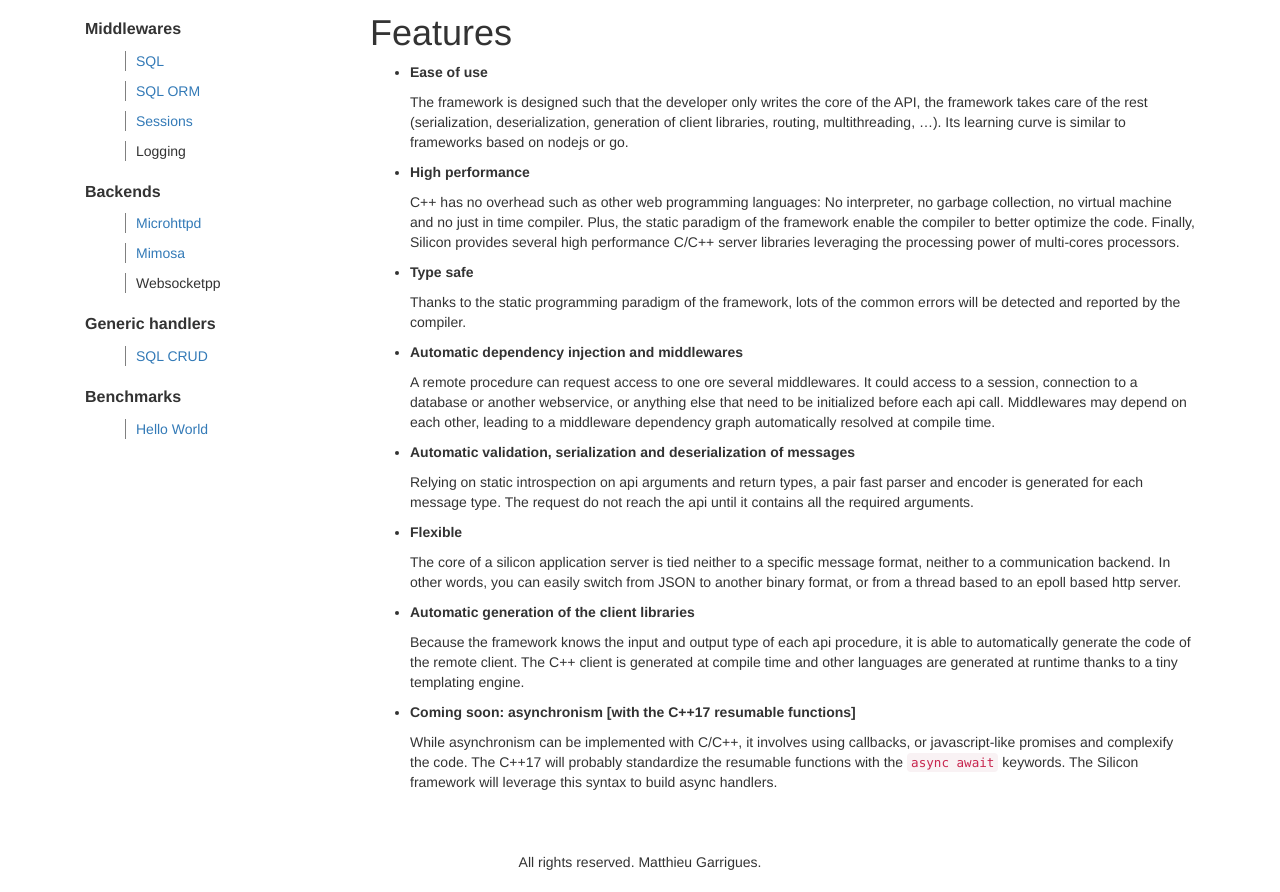
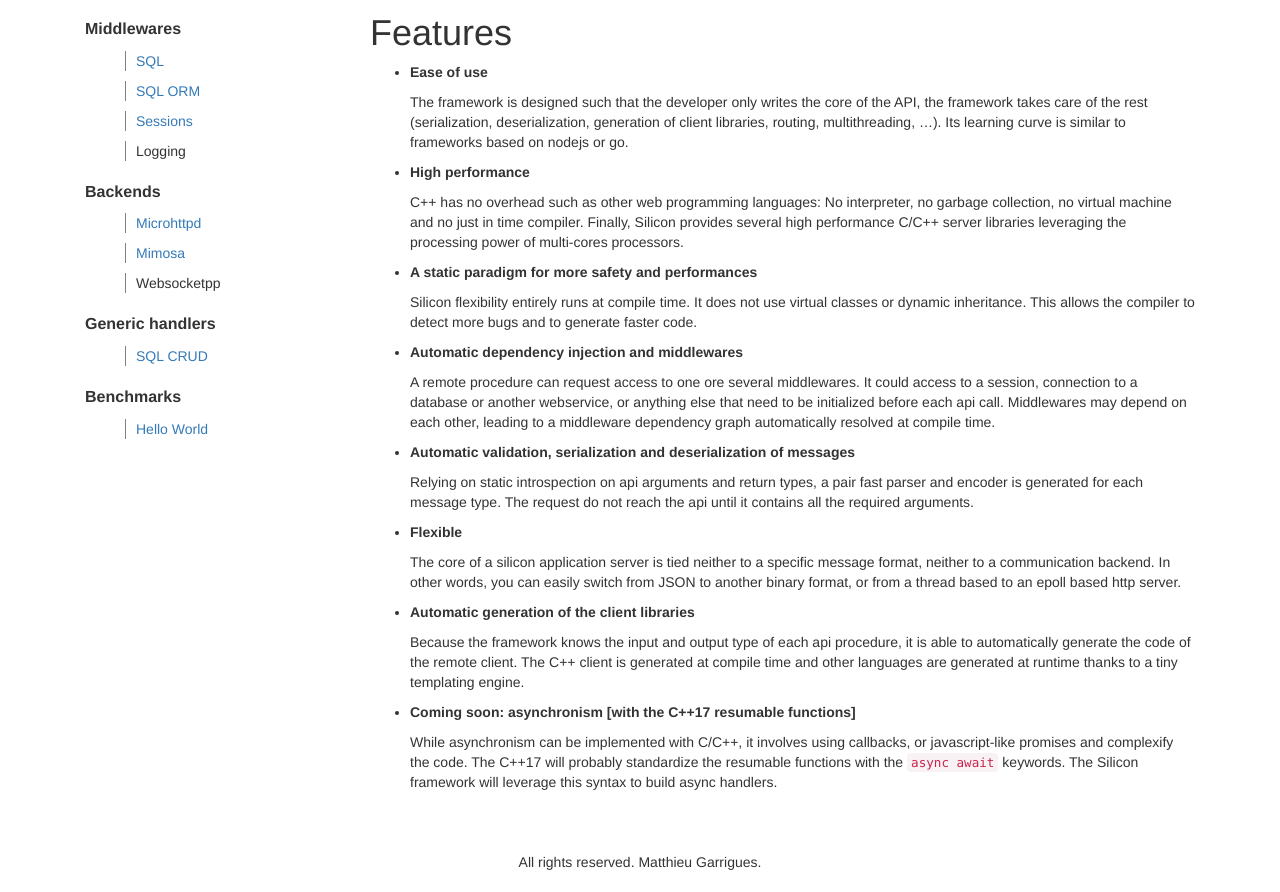
Before and after one commit to matt-42/silicon, a Jekyll site: the page built from _docs/0welcome.md, in a window 1280 px wide. Shown: the part 385-1277 px from the top of the page. Built offline with Jekyll 4.4.1, drawn with Linux system fonts in a browser that asks for light colours; nearby versions of some CDN libraries; Markdown is read by kramdown in place of the engine named in the settings.

Commit message:
Update intro and sql.

```diff
--- a/_docs/0welcome.md
+++ b/_docs/0welcome.md
@@ -42,16 +42,15 @@ Features
 
     C++ has no overhead such as other web programming languages: No
     interpreter, no garbage collection, no virtual machine and no just
-    in time compiler. Plus, the static paradigm of the framework
-    enable the compiler to better optimize the code. Finally, Silicon
-    provides several high performance C/C++ server libraries
-    leveraging the processing power of multi-cores processors.
+    in time compiler. Finally, Silicon provides several high
+    performance C/C++ server libraries leveraging the processing power
+    of multi-cores processors.
 
-  - __Type safe__
+  - __A static paradigm for more safety and performances__
 
-    Thanks to the static programming paradigm of the framework, lots
-    of the common errors will be detected and reported by the
-    compiler.
+    Silicon flexibility entirely runs at compile time. It does not use
+    virtual classes or dynamic inheritance. This allows the compiler to
+    detect more bugs and to generate faster code.
 
   - __Automatic dependency injection and middlewares__
 
```
Also changed, not shown: _docs/sql.md (+25 -12 lines).
